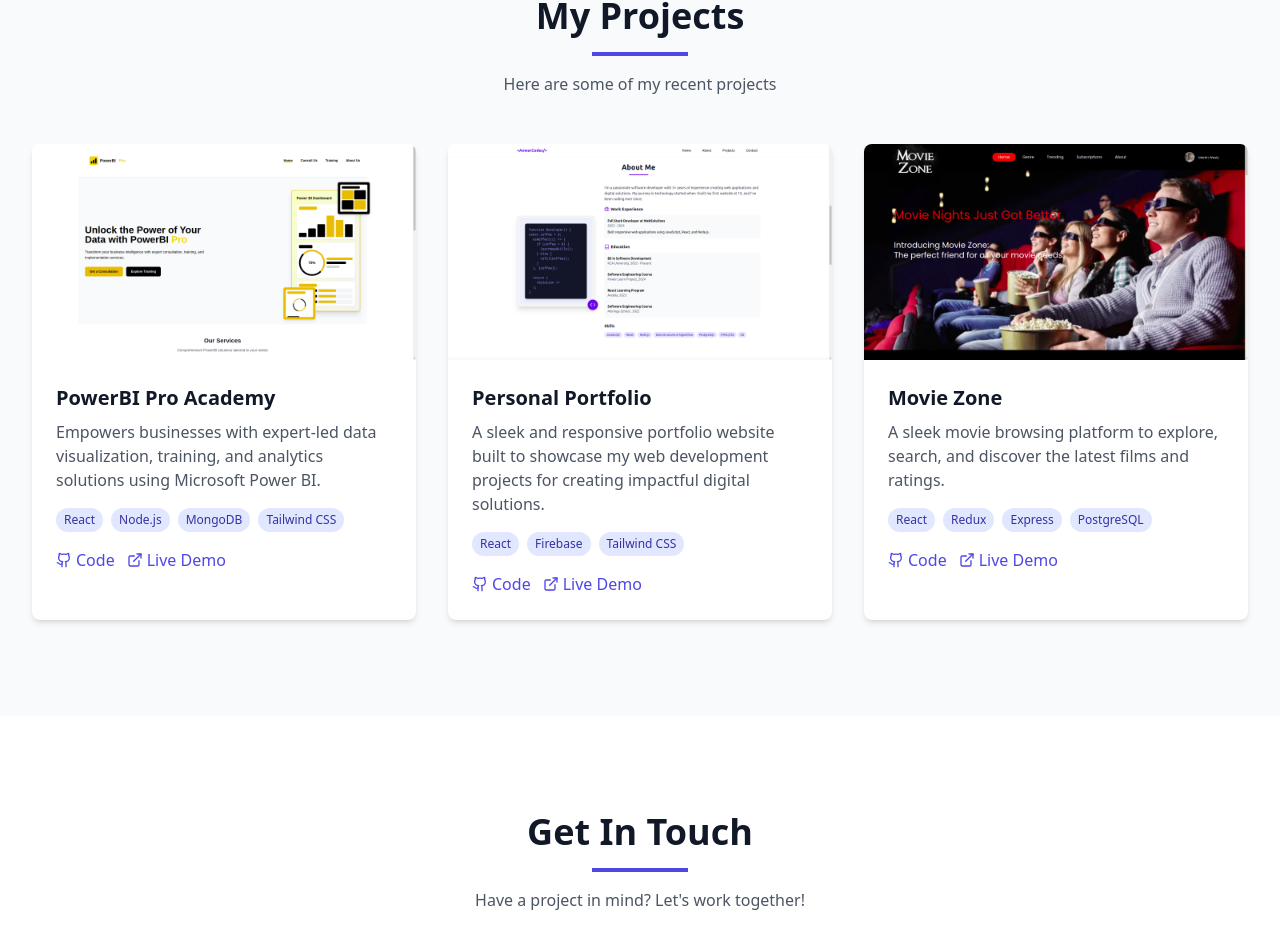
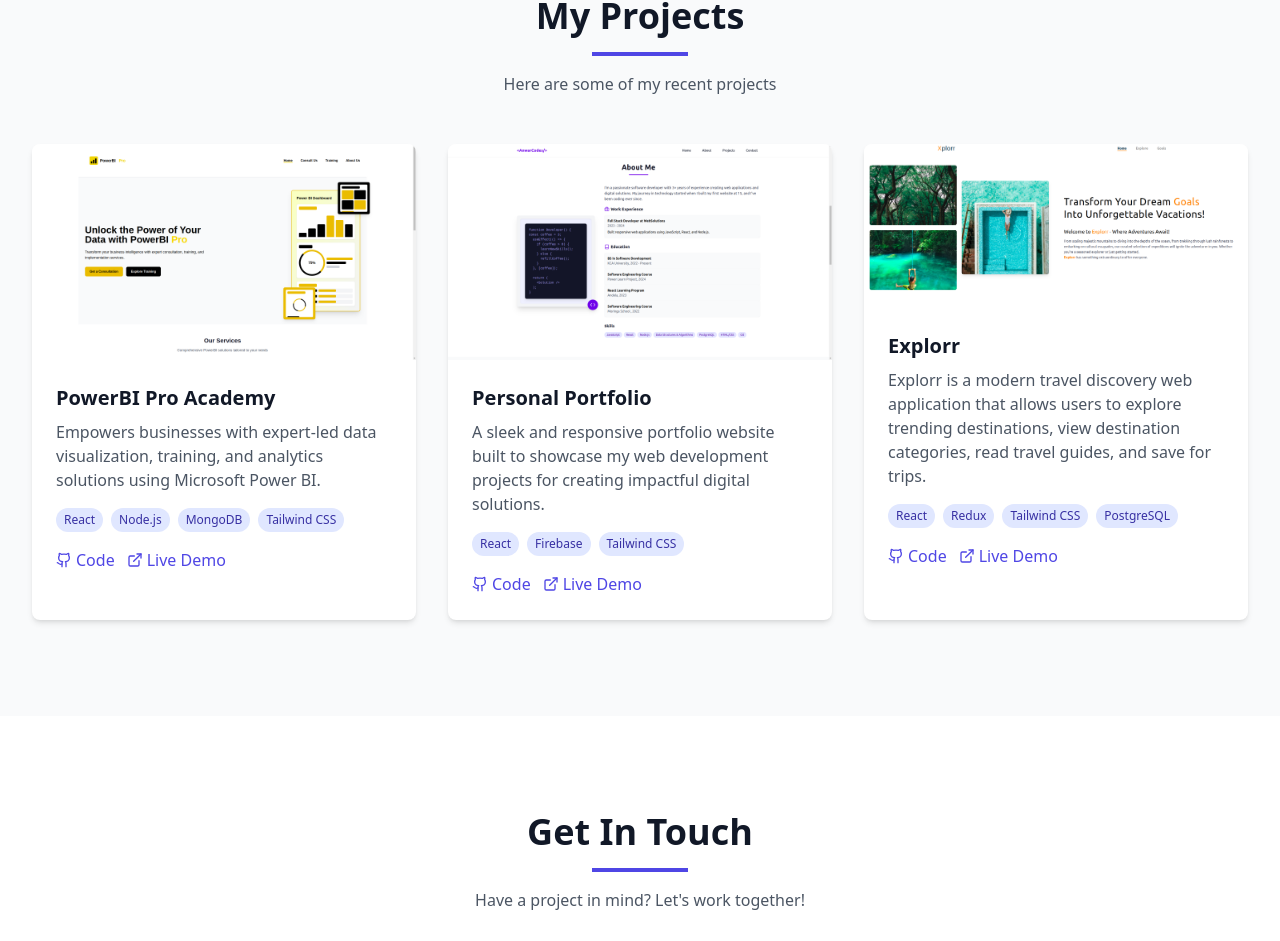
Before and after one commit to anwar730/my-portfolio, a React (Create React App) app: page / in a window 1280 px wide. Shown: the part 1964-2905 px from the top of the page. Built offline with nearby package versions, Linux system fonts and the light colour scheme.

Commit message:
Update project section

```diff
--- a/src/components/Projects.js
+++ b/src/components/Projects.js
@@ -1,6 +1,6 @@
 import React from 'react';
 import { Github, ExternalLink } from 'lucide-react';
-import moviepic from "../assets/movie.png"
+import explorr from "../assets/explorr.png"
 import powerbipro from '../assets/powerbipro.png'
 import portofolio from "../assets/portoflio.png"
 
@@ -23,12 +23,12 @@ function Projects() {
       demo: "https://my-portofolio-tawny-beta.vercel.app/"
     },
     {
-      title: "Movie Zone",
-      desc: "A sleek movie browsing platform to explore, search, and discover the latest films and ratings.",
-      tech: ["React", "Redux", "Express", "PostgreSQL"],
-      image: moviepic,
-      github: "https://github.com/anwar730/Movie-Zone",
-      demo: "https://anwar730.github.io/Movie-Zone/"
+      title: "Explorr",
+      desc: "Explorr is a modern travel discovery web application that allows users to explore trending destinations, view destination categories, read travel guides, and save for trips.",
+      tech: ["React", "Redux", "Tailwind CSS", "PostgreSQL"],
+      image: explorr,
+      github: "https://github.com/anwar730/Explor",
+      demo: "https://explor-hd9kg7thq-anwar730s-projects.vercel.app/"
     }
   ];
 
```
Also changed, not shown: src/assets/explorr.png (added), src/assets/movie.png (deleted).
